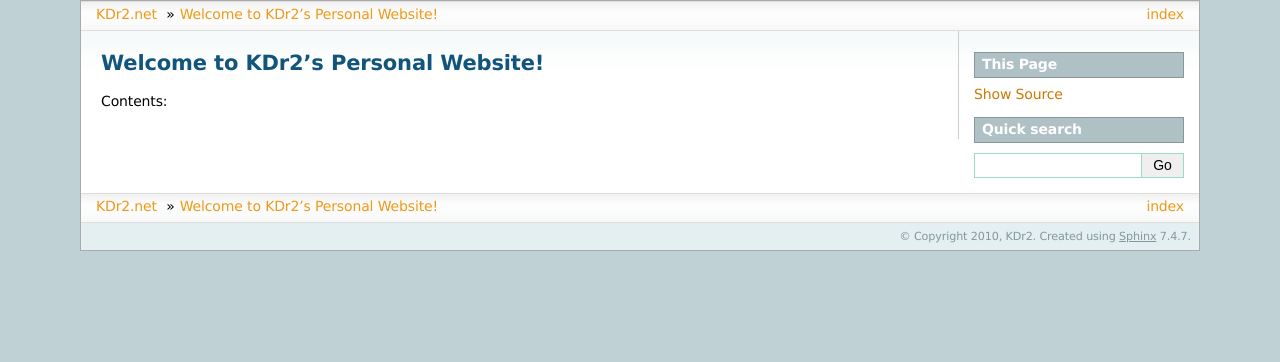
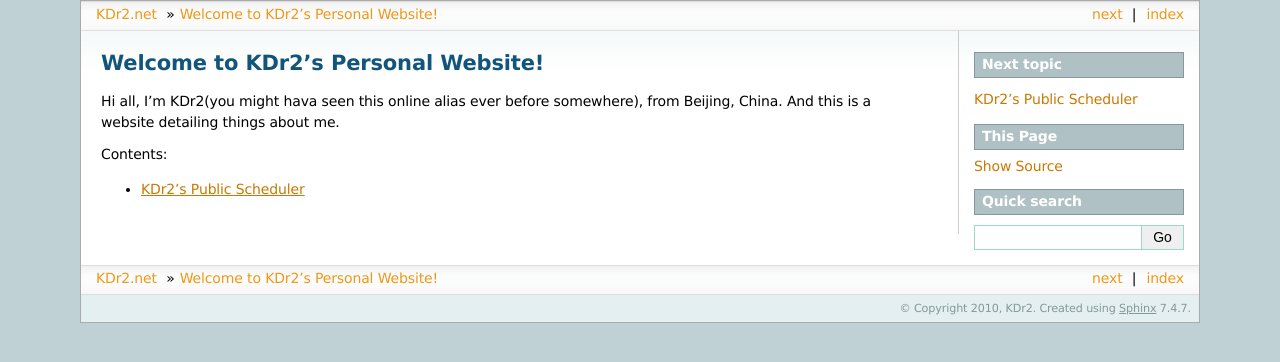
Before and after one commit to KDr2/kdr2.net, a Sphinx documentation site: the page built from source/index.rst, in a window 1280 px wide. Shown: the top 362 px of the page. Built offline with Sphinx 7.4.7, drawn with Linux system fonts in a browser that asks for light colours.

Commit message:
modify index.rst   add    scheduler.rst

```diff
--- a/source/index.rst
+++ b/source/index.rst
@@ -6,11 +6,16 @@
 Welcome to KDr2's Personal Website!
 ===================================================
 
+Hi all, I'm KDr2(you might hava seen this online alias ever before somewhere),
+from Beijing, China. And this is a website detailing things about me.
 
 Contents:
 
 .. toctree::
    :maxdepth: 2
+
+   scheduler
+
 
 .. Indices and tables
 .. ==================
```
Also changed, not shown: other parts of source/index.rst (+1 -1 lines), source/scheduler.rst (added, +9 -0 lines).
